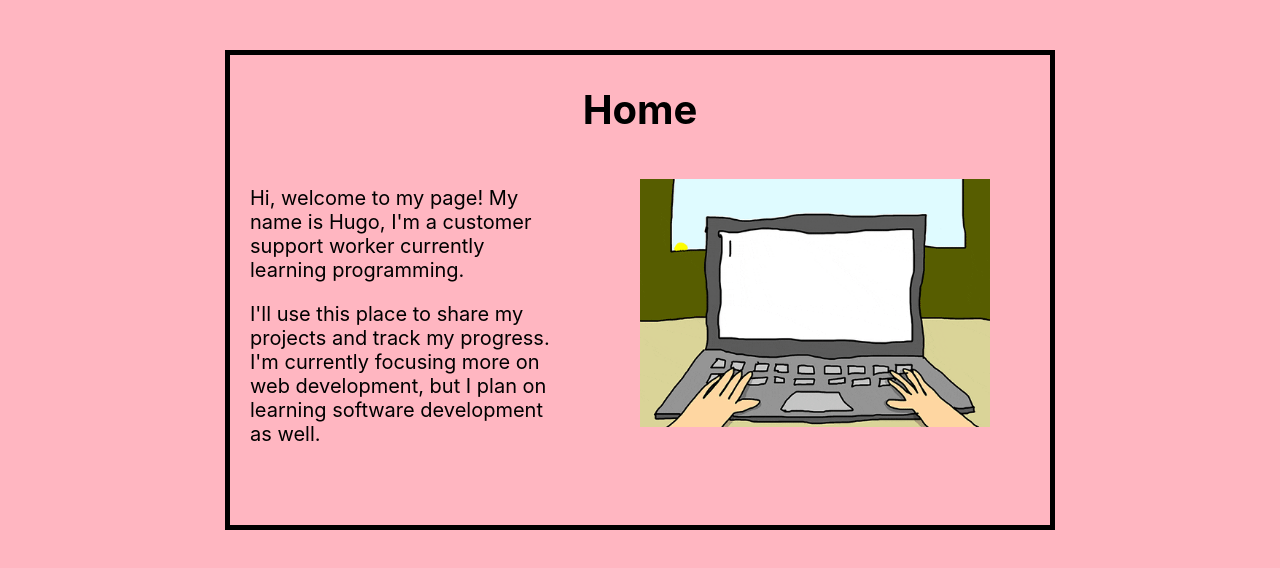
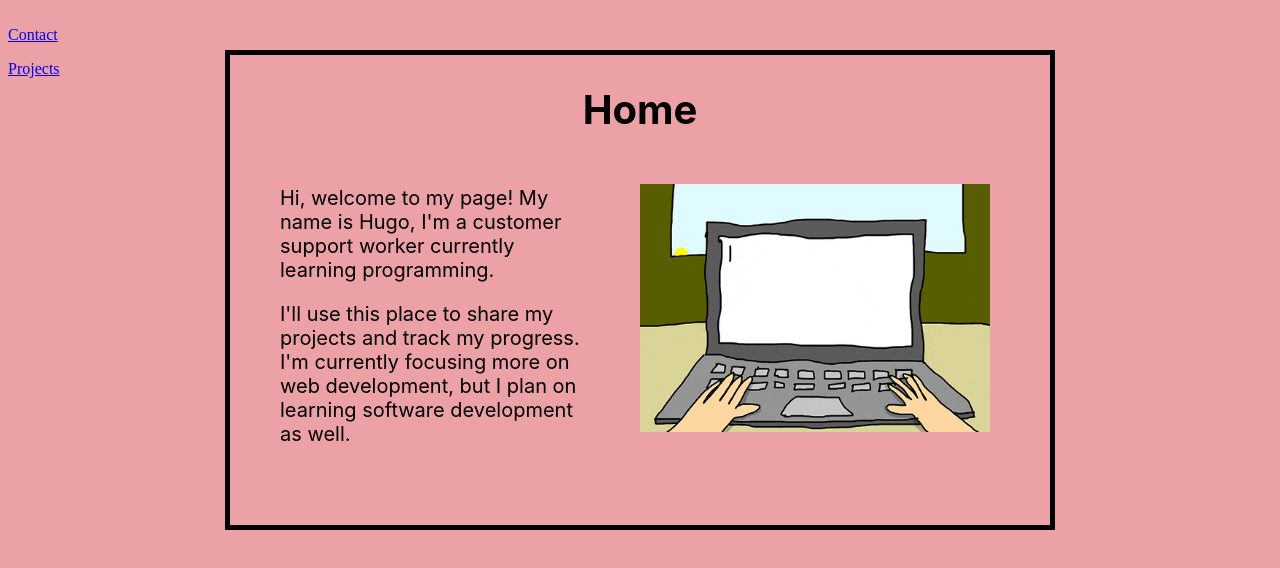
Before and after one commit to hugoalvesbaiao/hugoalvesbaiao.github.io, a plain HTML site: page index.html in a window 1280 px wide. Drawn offline with Linux system fonts and the light colour scheme.

Commit message:
Added Contact and Projects sections

```diff
--- a/index.html
+++ b/index.html
@@ -16,5 +16,10 @@
             <p>I'll use this place to share my projects and track my progress. I'm currently focusing more on web development, but I plan on learning software development as well.</p>
         </div>
     </div>
+    <div class="sections">
+        <p><a href=contact/contact.html>Contact</a></p>
+        <p><a href=projects/projects.html>Projects</a></p>
+    </div>
+
 </body>
 </html>
--- a/styles.css
+++ b/styles.css
@@ -1,5 +1,5 @@
 body {
-    background-color:lightpink;
+    background-color: #eca1a6;
 }
 
 
@@ -26,11 +26,16 @@ body {
     text-align: left;
     margin-top: -35px;
     width: 300px;
-    margin-left: -60px;
+    margin-left: -30px;
+    height: 255px;
 }
 
 .pc-gif {
     margin-left: 350px;
-    margin-bottom: -250px;
+    margin-bottom: -255px;
     width: 350px;
 }
+
+.sections {
+    margin-top: -520px;
+}
```
